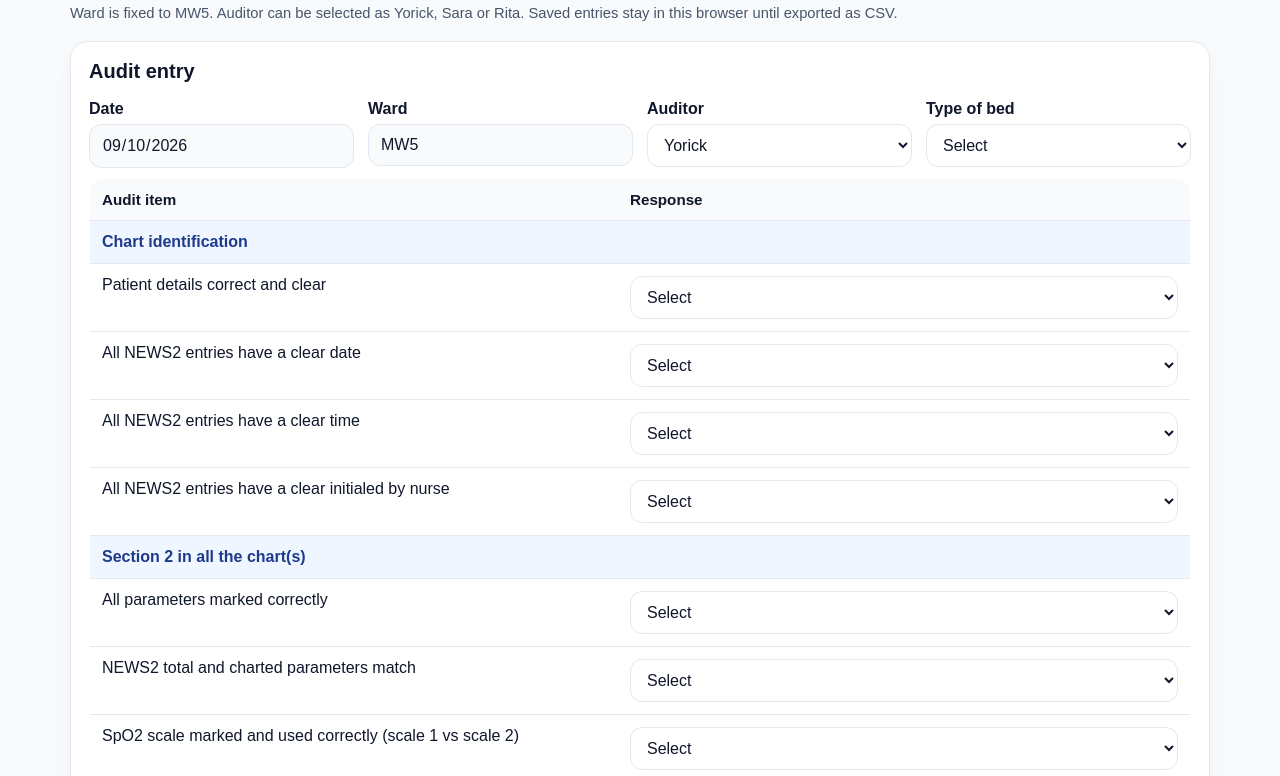
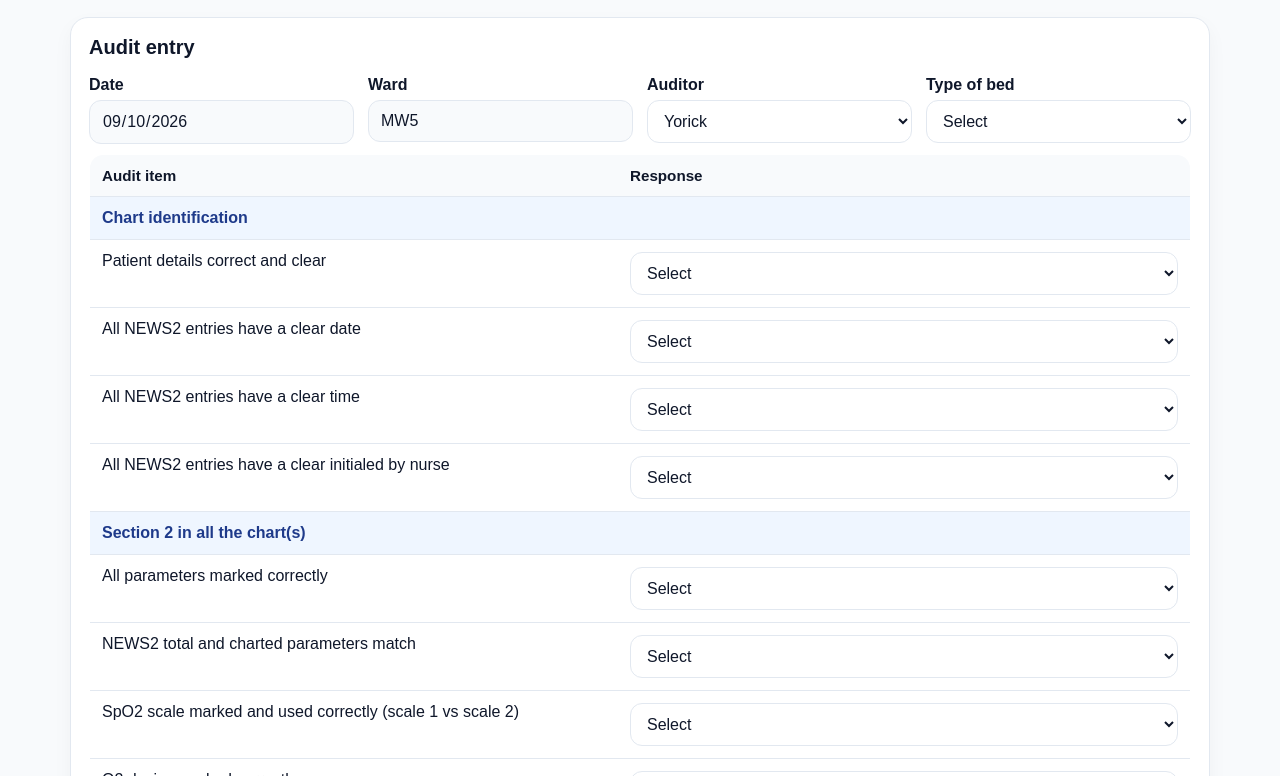
Before and after one commit to galey23/NEWS2-TEP-Ward-audit, a plain HTML site: page index.html in a window 1280 px wide. Shown: the part 90-866 px from the top of the page. Drawn offline with Linux system fonts and the light colour scheme.

Commit message:
Remove fixed ward and auditor selection notes
Removed notes about ward fix and auditor selection.

```diff
--- a/index.html
+++ b/index.html
@@ -269,8 +269,6 @@
   </p>
 
   <p class="small-note">
-    Ward is fixed to MW5. Auditor can be selected as Yorick, Sara or Rita.
-    Saved entries stay in this browser until exported as CSV.
   </p>
 </header>
 
```
